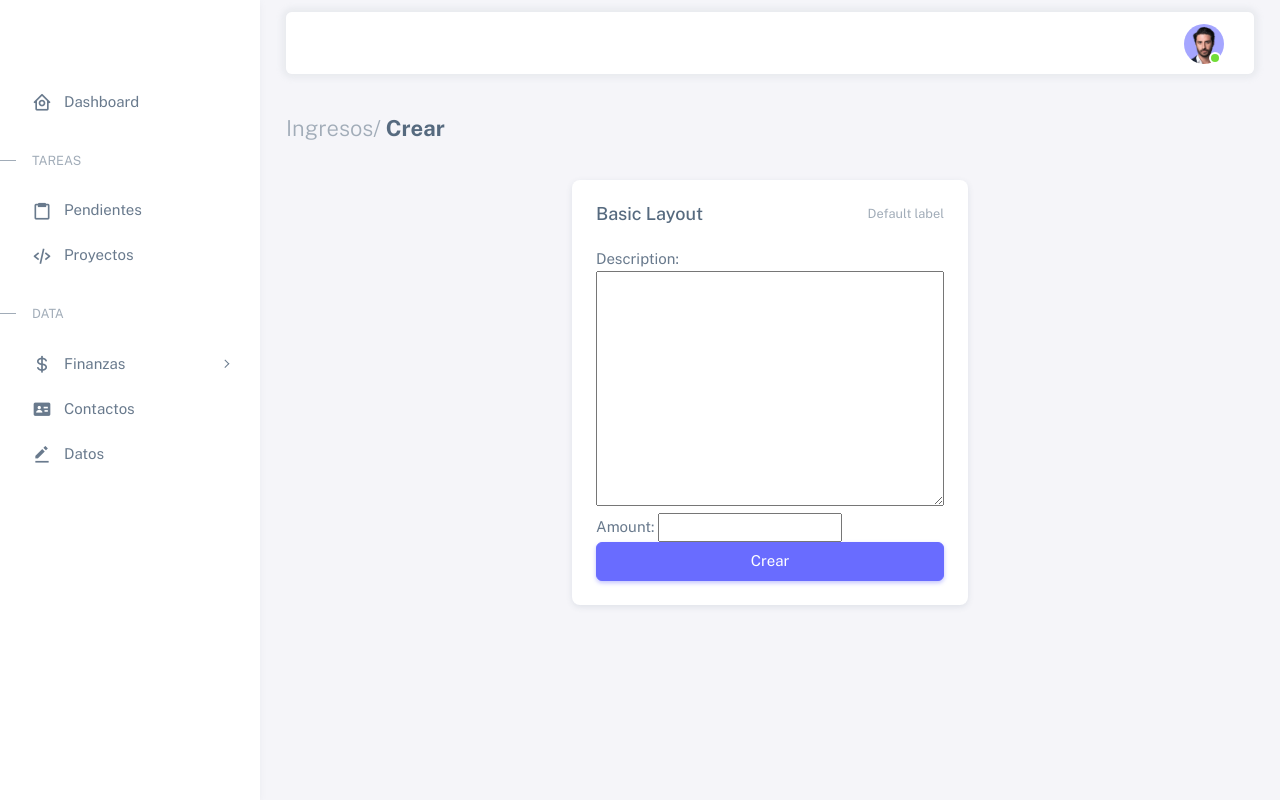
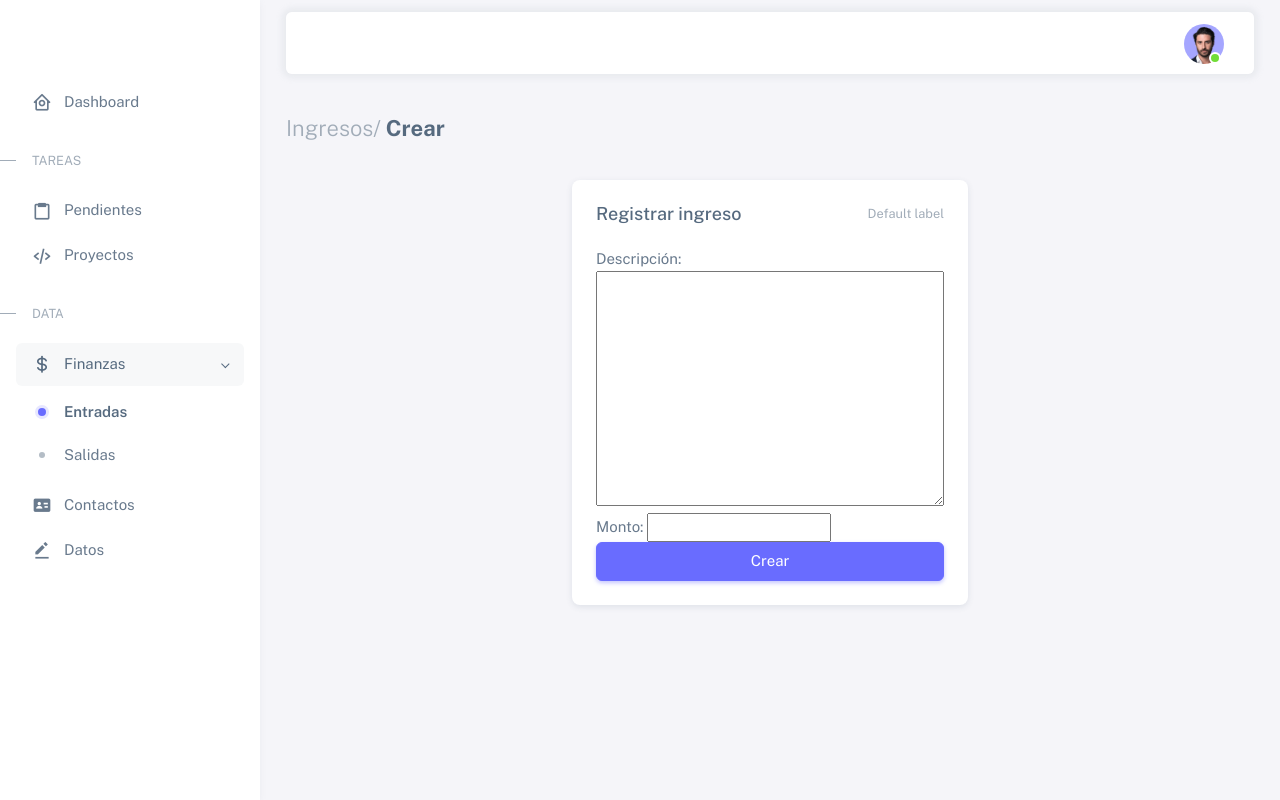
Before and after one commit to diegokaiser/django-trascendiendo, a Django app: page /workarea/finances/incomings/create/ in a window 1280 px wide. Run offline with Django 4.2, Linux system fonts and the light colour scheme; some libraries are stand-ins or nearby versions.

Commit message:
finanzas funciona

```diff
--- a/lobogris/forms.py
+++ b/lobogris/forms.py
@@ -29,9 +29,17 @@ class IncomingCreate(ModelForm):
     class Meta:
         model = Incoming
         fields = {'amount', 'description'}
+        labels = {
+            'amount': 'Monto',
+            'description': 'Descripción'
+        }
 
 
 class OutgoingCreate(ModelForm):
     class Meta:
         model = Outgoing
         fields = {'amount', 'description'}
+        labels = {
+            'amount': 'Monto',
+            'description': 'Descripción'
+        }
--- a/lobogris/models.py
+++ b/lobogris/models.py
@@ -42,7 +42,7 @@ class Incoming(models.Model):
     user = models.ForeignKey(User, on_delete=models.CASCADE)
 
     def __str__(self):
-        return self.amount + ', por ' + self.user.username
+        return str(self.amount) + ', por ' + self.user.username
 
 
 class Outgoing(models.Model):
@@ -51,6 +51,9 @@ class Outgoing(models.Model):
     created_at = models.DateTimeField(auto_now_add=True)
     updated_at = models.DateTimeField(null=True)
     user = models.ForeignKey(User, on_delete=models.CASCADE)
+
+    def __str__(self):
+        return str(self.amount) + ', por ' + self.user.username
 
 
 """ class Project(models.Model):
--- a/lobogris/templates/workarea/base.html
+++ b/lobogris/templates/workarea/base.html
@@ -86,19 +86,24 @@
           </li>
 
           <li
-            class="menu-item {% if url_name == 'workarea/finances/incomings' or url_name == 'workarea/finances/outgoings' %} open {% endif %}">
+            class="menu-item
+            {% if url_name == 'workarea/finances/incomings' or url_name == 'workarea/finances/incomings/create' or url_name == 'workarea/finances/outgoings' or url_name == 'workarea/finances/outgoings/create' %} open {% endif %}">
             <a href="javascript:void(0);" class="menu-link menu-toggle">
               <i class="menu-icon tf-icons bx bx-dollar"></i>
               <div data-i18n="Layouts">Finanzas</div>
             </a>
 
             <ul class="menu-sub">
-              <li class="menu-item {% if url_name == 'workarea/finances/incomings' %} active {% endif %}">
+              <li
+                class="menu-item
+                {% if url_name == 'workarea/finances/incomings' or url_name == 'workarea/finances/incomings/create' %} active {% endif %}">
                 <a href="{% url 'workarea/finances/incomings' %}" class="menu-link">
                   <div data-i18n="Without menu">Entradas</div>
                 </a>
               </li>
-              <li class="menu-item {% if url_name == 'workarea/finances/outgoings' %} active {% endif %}">
+              <li
+                class="menu-item
+                {% if url_name == 'workarea/finances/outgoings' or url_name == 'workarea/finances/outgoings/create' %} active {% endif %}">
                 <a href="{% url 'workarea/finances/outgoings' %}" class="menu-link">
                   <div data-i18n="Without navbar">Salidas</div>
                 </a>
--- a/lobogris/templates/workarea/finances/incomings/create.html
+++ b/lobogris/templates/workarea/finances/incomings/create.html
@@ -10,11 +10,11 @@
   <div class="col-xl">
     <div class="card mb-4">
       <div class="card-header d-flex justify-content-between align-items-center">
-        <h5 class="mb-0">Basic Layout</h5>
+        <h5 class="mb-0">Registrar ingreso</h5>
         <small class="text-muted float-end">Default label</small>
       </div>
       <div class="card-body">
-        <form action="/workarea/tasks/create/" method="post">
+        <form action="/workarea/finances/incomings/create/" method="post">
           {% csrf_token %}
           {{form.as_div}}
           <button class="btn btn-primary d-grid w-100">
--- a/lobogris/templates/workarea/finances/outgoings/create.html
+++ b/lobogris/templates/workarea/finances/outgoings/create.html
@@ -10,11 +10,11 @@
   <div class="col-xl">
     <div class="card mb-4">
       <div class="card-header d-flex justify-content-between align-items-center">
-        <h5 class="mb-0">Basic Layout</h5>
+        <h5 class="mb-0">Registrar egreso</h5>
         <small class="text-muted float-end">Default label</small>
       </div>
       <div class="card-body">
-        <form action="/workarea/tasks/create/" method="post">
+        <form action="/workarea/finances/outgoings/create/" method="post">
           {% csrf_token %}
           {{form.as_div}}
           <button class="btn btn-primary d-grid w-100">
--- a/lobogris/views.py
+++ b/lobogris/views.py
@@ -132,7 +132,10 @@ def projects_create(request):
 
 # finances/incomings
 def finances_incomings(request):
-    return render(request, 'workarea/finances/incomings/index.html')
+    incomings = Incoming.objects.all()
+    return render(request, 'workarea/finances/incomings/index.html', {
+        'incomings': incomings
+    })
 
 
 def finances_incomings_create(request):
@@ -156,7 +159,10 @@ def finances_incomings_create(request):
 
 # finances/outgoings
 def finances_outgoings(request):
-    return render(request, 'workarea/finances/outgoings/index.html')
+    outgoings = Outgoing.objects.all()
+    return render(request, 'workarea/finances/outgoings/index.html', {
+        'outgoings': outgoings
+    })
 
 
 def finances_outgoings_create(request):
```
Also changed, not shown: lobogris/templates/workarea/finances/incomings/index.html (+5 -3 lines), lobogris/templates/workarea/finances/outgoings/index.html (+5 -3 lines).
